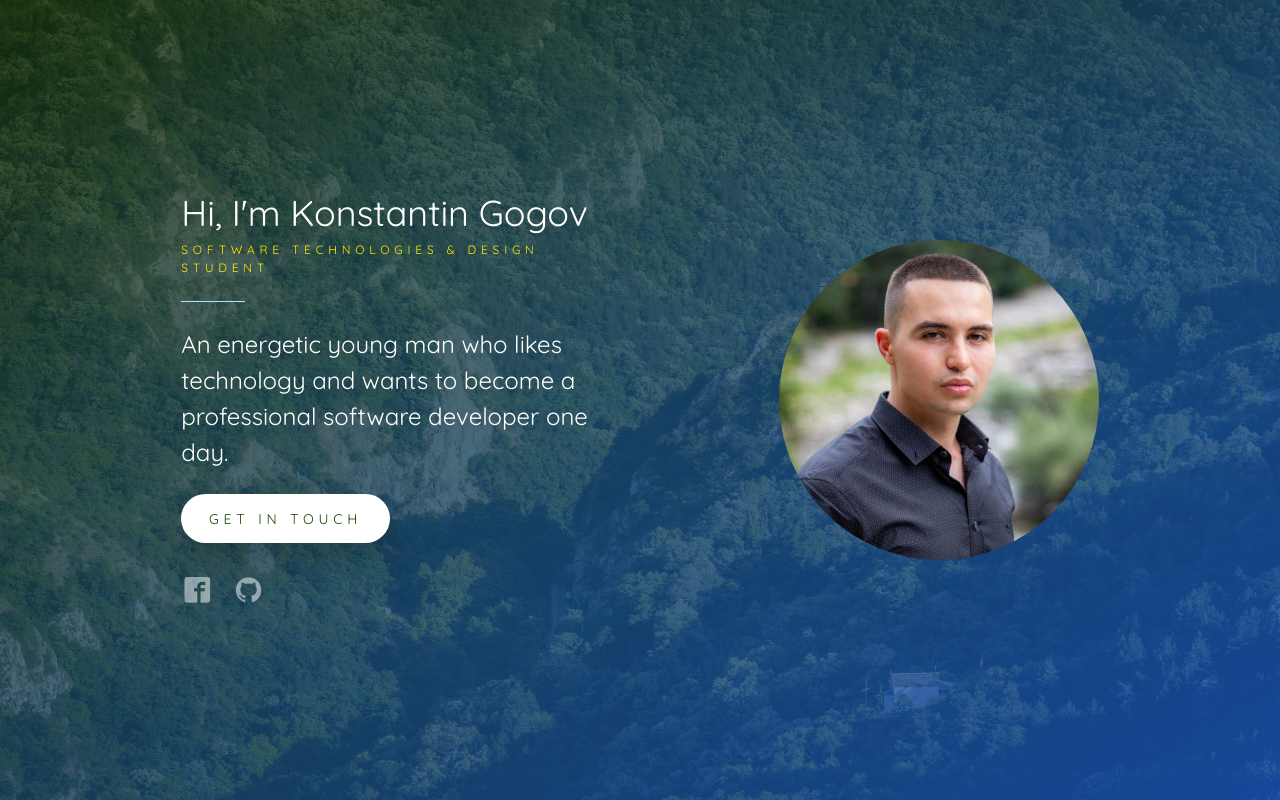
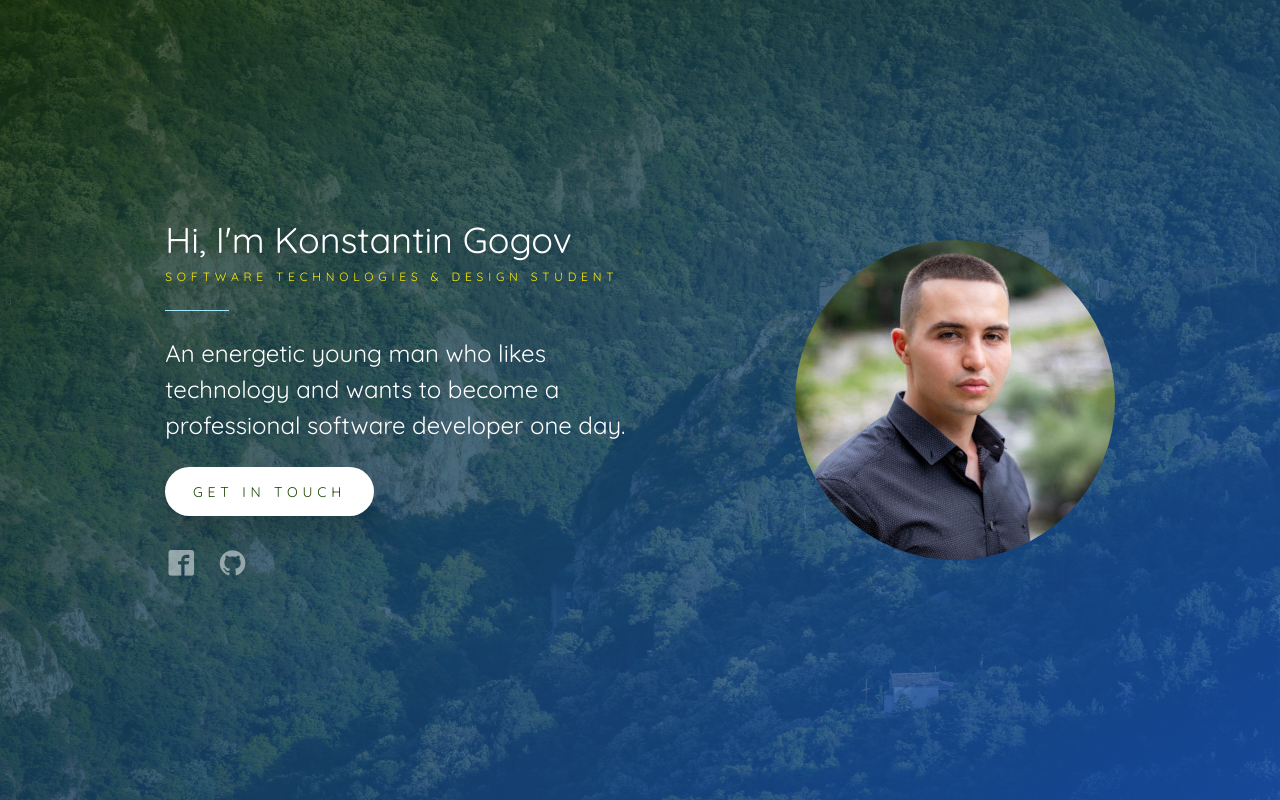
Before and after one commit to kgogov/introduction, a plain HTML site: page index.html in a window 1280 px wide. Drawn offline with Linux system fonts and the light colour scheme.

Commit message:
Fixed max-width on line 97 (main.css)

```diff
--- a/css/main.css
+++ b/css/main.css
@@ -94,7 +94,7 @@ a {
 }
 
 .about {
-  max-width: 26rem;
+  max-width: 29rem;
 }
 
 .picture {
```
